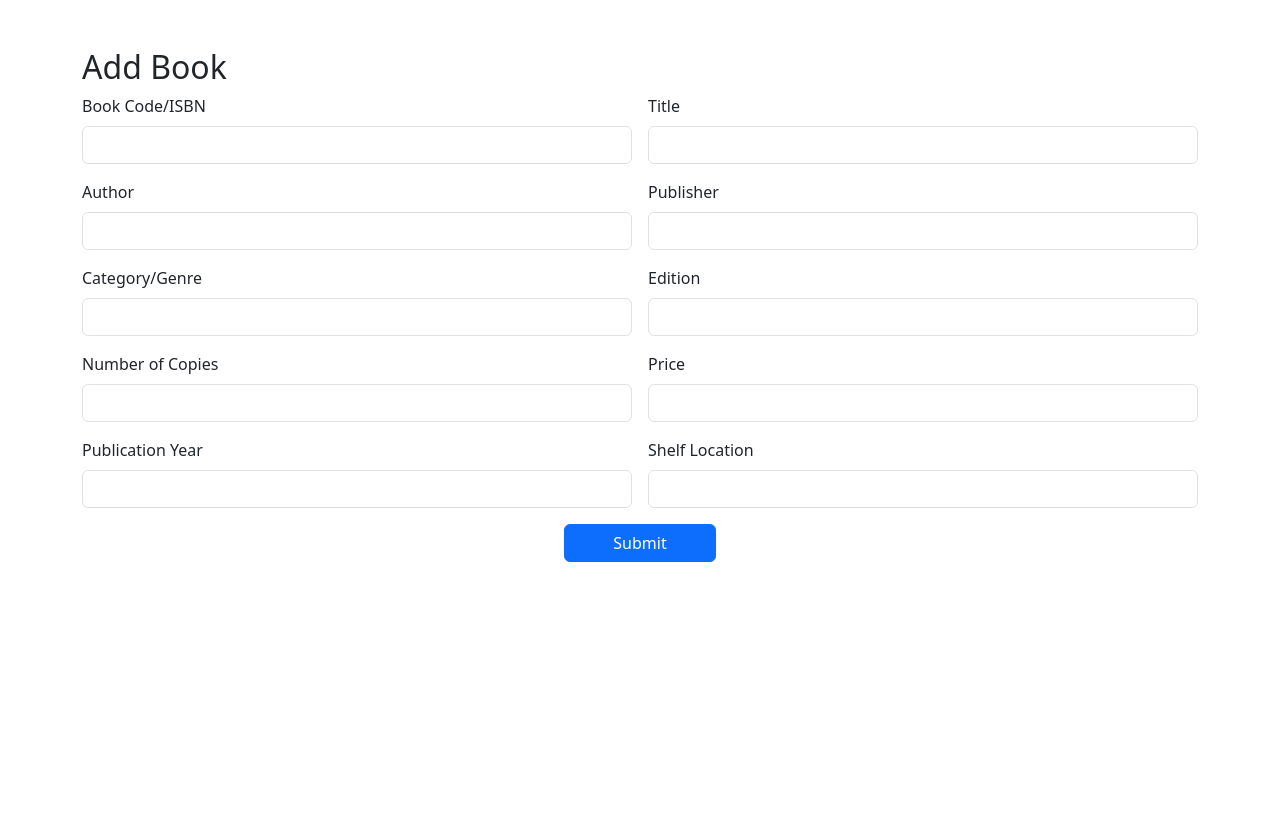
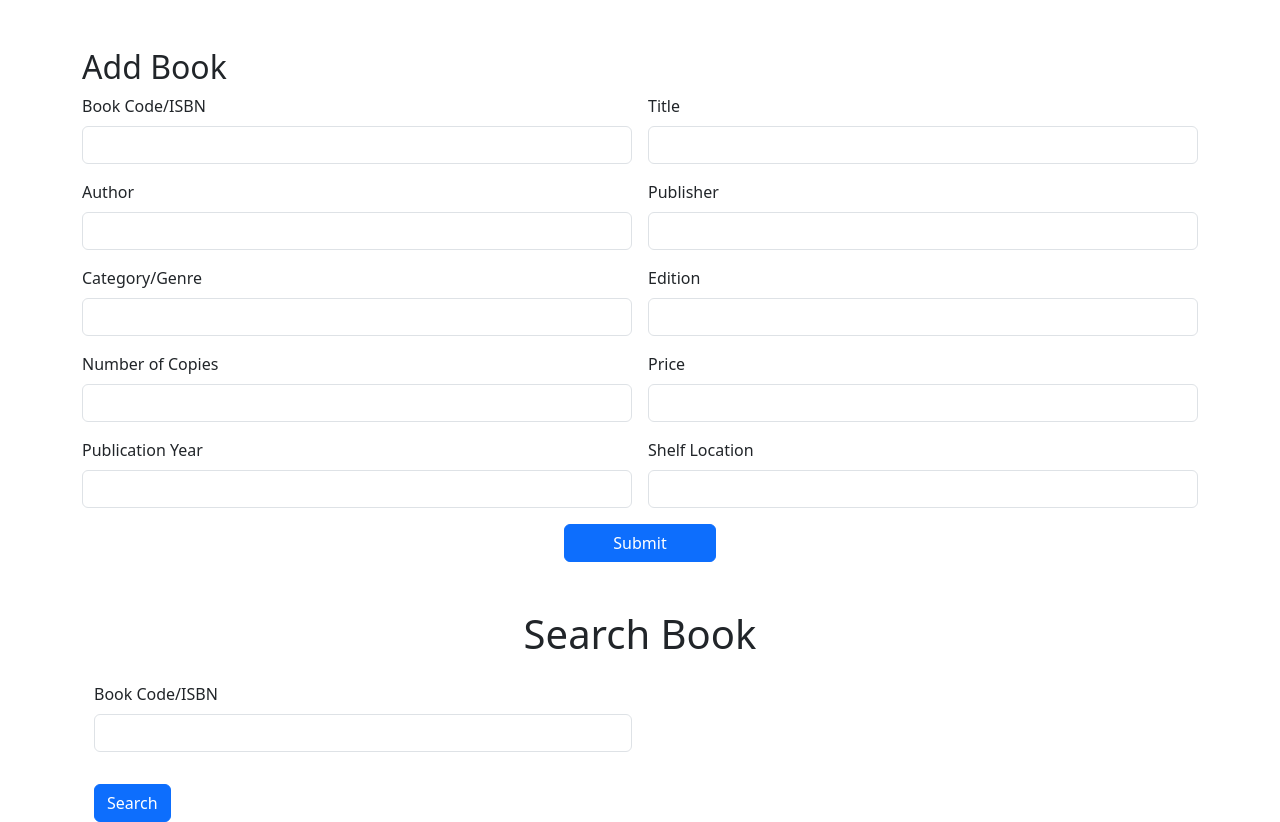
Before and after one commit to VarshaJ004/Library-react-app, a React (Vite) app: page / in a window 1280 px wide. Before the commit the page ends 800 px from the top, so only its background shows below. Built offline with nearby package versions, Linux system fonts and the light colour scheme.

Commit message:
Added Second page -SearchBook

```diff
--- a/src/App.jsx
+++ b/src/App.jsx
@@ -4,6 +4,7 @@
 import heroImg from './assets/hero.png'
 import './App.css'
 import AddBook from './components/AddBook'
+import SearchBook from './components/SearchBook'
 
 function App() {
   const [count, setCount] = useState(0)
@@ -11,6 +12,7 @@
   return (
     <>
       <AddBook />
+      <SearchBook />
     </>
   )
 }
--- /dev/null
+++ b/src/components/SearchBook.jsx
@@ -0,0 +1,35 @@
+import React from 'react'
+
+
+const SearchBook = () => {
+  return (
+    <div>
+
+    <div className="container mt-5">
+    <div className='page-box '>
+
+
+      <h1 className='page-heading mb-4'><center>Search Book</center></h1>
+
+      <div className="container">
+      <div className="row">
+        <div className="col col-12 col-sm-12 col-md-12 col-lg-12 col-xl-12 col-xxl-12">
+        <div className="row g-3">
+          <div className="col col-12 col-sm-6 col-md-6 col-lg-6 col-xl-6 col-xxl-6">
+            <label htmlFor="" className="form-label">Book Code/ISBN</label>
+            <input type="text" className="form-control" />
+          </div>
+          <div className="col col-12 col-sm-12 col-md-12 col-lg-12 col-xl-12 col-xxl-12">
+            <button className="btn btn-primary mt-3">Search</button>
+          </div>
+        </div>
+        </div>
+      </div>
+    </div>
+    </div>
+    </div>
+    </div>
+  )
+}
+
+export default SearchBook
```
